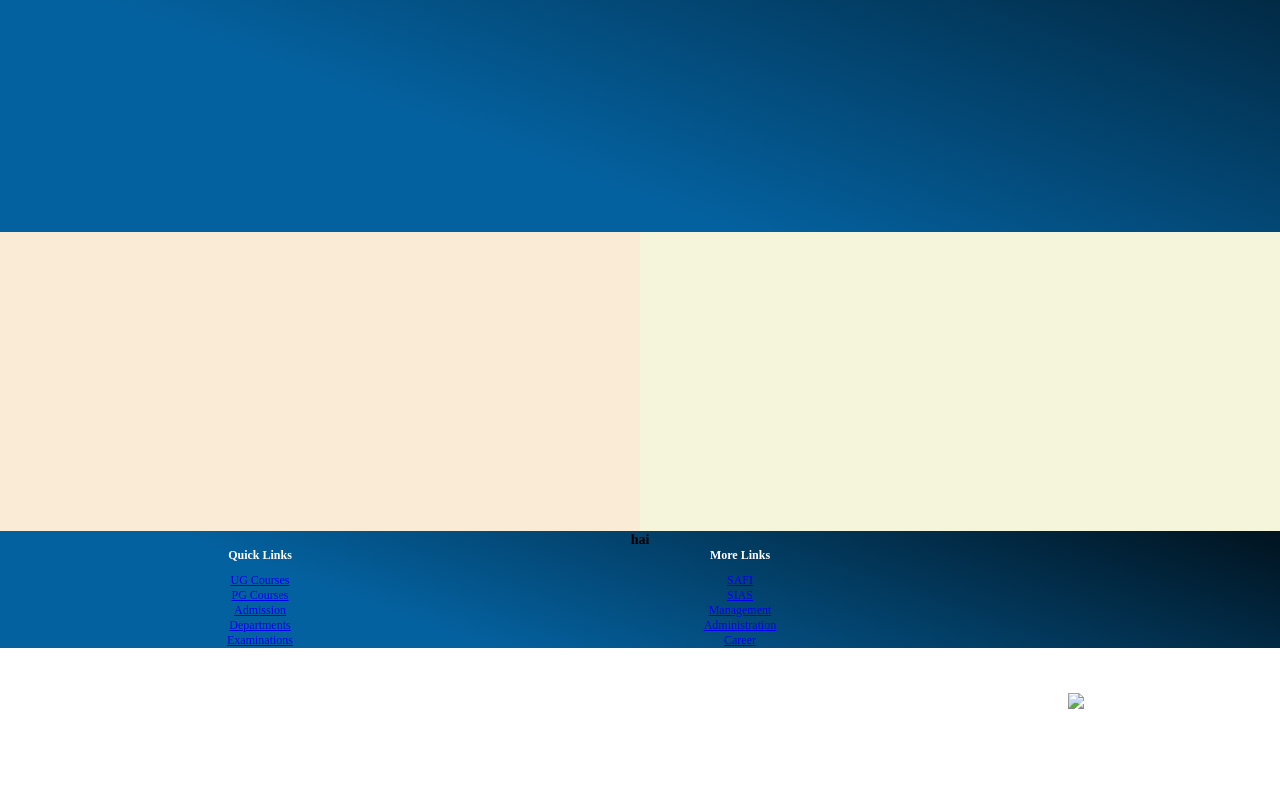
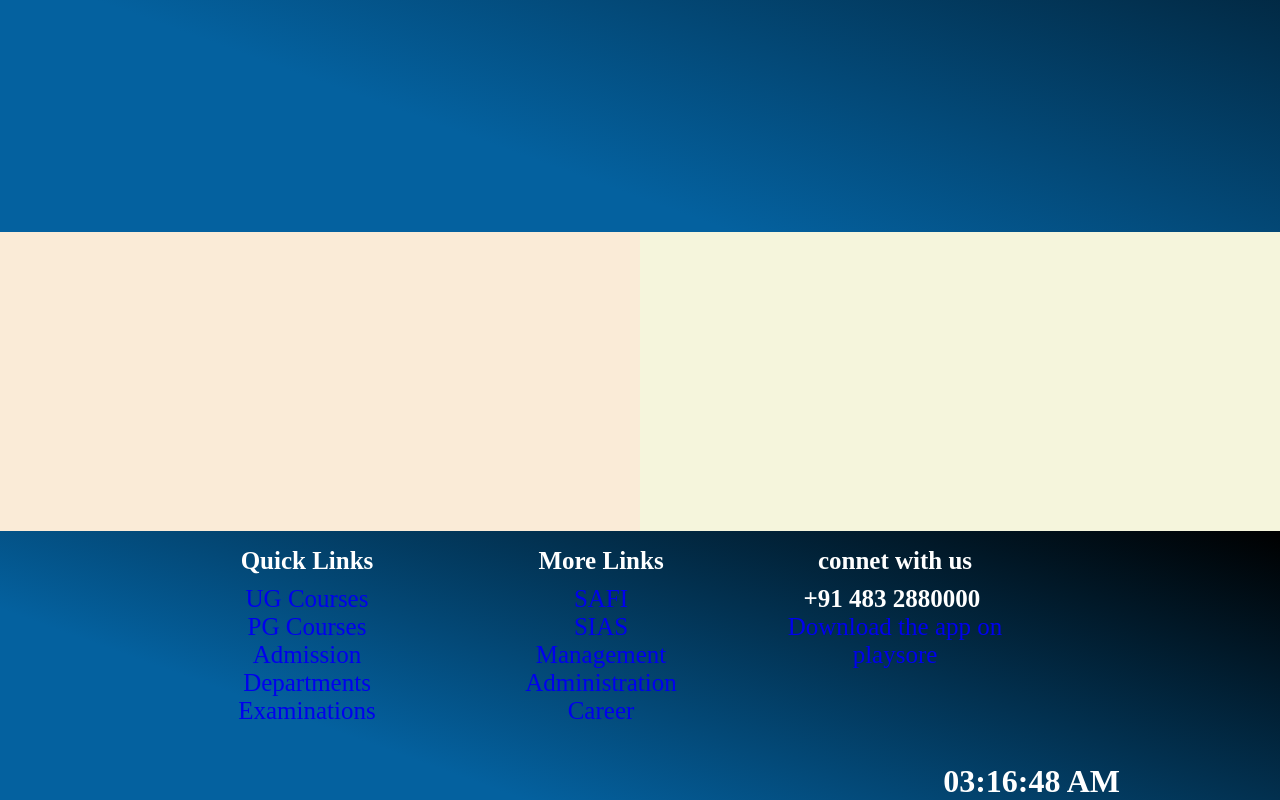
Before and after one commit to adheelahmed/Web-Event, a plain HTML site: page index.html in a window 1280 px wide. Shown: the part 328-1128 px from the top of the page. Before the commit the page ends 1076 px from the top, so only its background shows below. Drawn offline with Linux system fonts and the light colour scheme.

Commit message:
footer added

```diff
--- a/index.html
+++ b/index.html
@@ -35,7 +35,6 @@
 
         </div>
         <footer>
-            <h3 id="clock"> hai</h3>
 
             <div class="f-body">
                 <div class="m-box">
@@ -63,6 +62,16 @@
 
 					        </ul>
                     </div>
+                    <div class="box4">
+                        <h4>connet with us</h4>
+                        <ul>
+                            <li><strong class="phone"> +91 483 2880000&nbsp;</strong></li>
+                            <li><a href="https://play.google.com/store/apps/details?id=hari.app.siasapp">Download the app on playsore</a></li>
+                        </ul>
+
+                    </div>
+
+
                     <!-- <div class="box3">
                         <h4>Campus Activities</h4>
 			                 <ul>
@@ -76,18 +85,17 @@
 				                <li><a href="alumni.php">Alumni Association</a></li>
 			                 </ul>
                     </div> -->
-                    <div class="box4">
-                        <ul>
-                            <li><strong class="phone"> +91 483 2880000&nbsp;</strong></li>
-                            <a href="https://play.google.com/store/apps/details?id=hari.app.siasapp">	<img src="images/play_store.png" class="img-responsive"></a>
-
-                    </div>
+                </div>
 
 
 
+                <div class="clock">
+                    <h3 id="clock"></h3>
+
+                </div>
 
 
-                </div>
+
 
             </div>
 
@@ -96,7 +104,8 @@
 
 
 
-           <!-- <script>
+
+           <script>
            var timeElement = document.getElementById("clock");
             function putzero(nm){
              return nm<10?"0"+nm:nm;
@@ -117,8 +126,8 @@
 
             </script>
 
-           <div id="copy_right">Copyrights © 2019 siasindia| Designed by <a href="#" target="_blank"> SIAS </a></div>
-            -->
+           <!-- <div id="copy_right">Copyrights © 2019 siasindia| Designed by <a href="#" target="_blank"> SIAS </a></div> -->
+
 
            </footer>
 
--- a/style.css
+++ b/style.css
@@ -29,12 +29,16 @@ footer{
     background-image: linear-gradient(200deg, #000000 0%, #04619f 74%);
     width: 100%;
     padding-top: 1rem;
-    text-align: center;
-    font-size: 12px;
+    height: auto;
+    display: flex;
+    flex-direction: column;
+
 }
 .f-body{
     margin-left: 10rem;
     margin-right: 10rem;
+    /* border: 2px solid black; */
+
 }
 .m-box{
     color: white;
@@ -43,26 +47,55 @@ footer{
 .box1{
     float: left;
     height: 200px;
-    width: 200px;
+    width: 230px;
+    margin-left: 2rem;
+    margin-right: 2rem;
+    text-align: center;
+    font-size: 25px;
 
 }
 .box2{
-    margin: 0 auto;
-    position: relative;
+    float: left;
+    height: 200px;
+    width: 230px;
+    margin-left: 2rem;
+    margin-right: 2rem;
+    text-align: center;
+    font-size: 25px;
 }
-.box3{
+/* .box3{
     margin: 0 auto;
     position: relative;
 
-}
+} */
 .box4{
-    float: right;
-    margin: 0 auto;
+
+    float: left;
+    height: 200px;
+    width: 230px;
+    margin-left: 2rem;
+    margin-right: 2rem;
+    text-align: center;
+    font-size: 25px;
 
 }
 ul{
     list-style: none;
     padding: 0;
-    margin: 10px 0 20px
+    margin: 10px 0 20px;
+    color: white;
 }
+li{
+    text-decoration: none;
+    color: white;
 }
+h3{
+    color: #fff;
+    float: right;
+    margin-top: 1rem;
+    font-size: 2em;
+}
+a{
+    text-decoration: none;
+    text-emphasis-color: white;
+}
```
